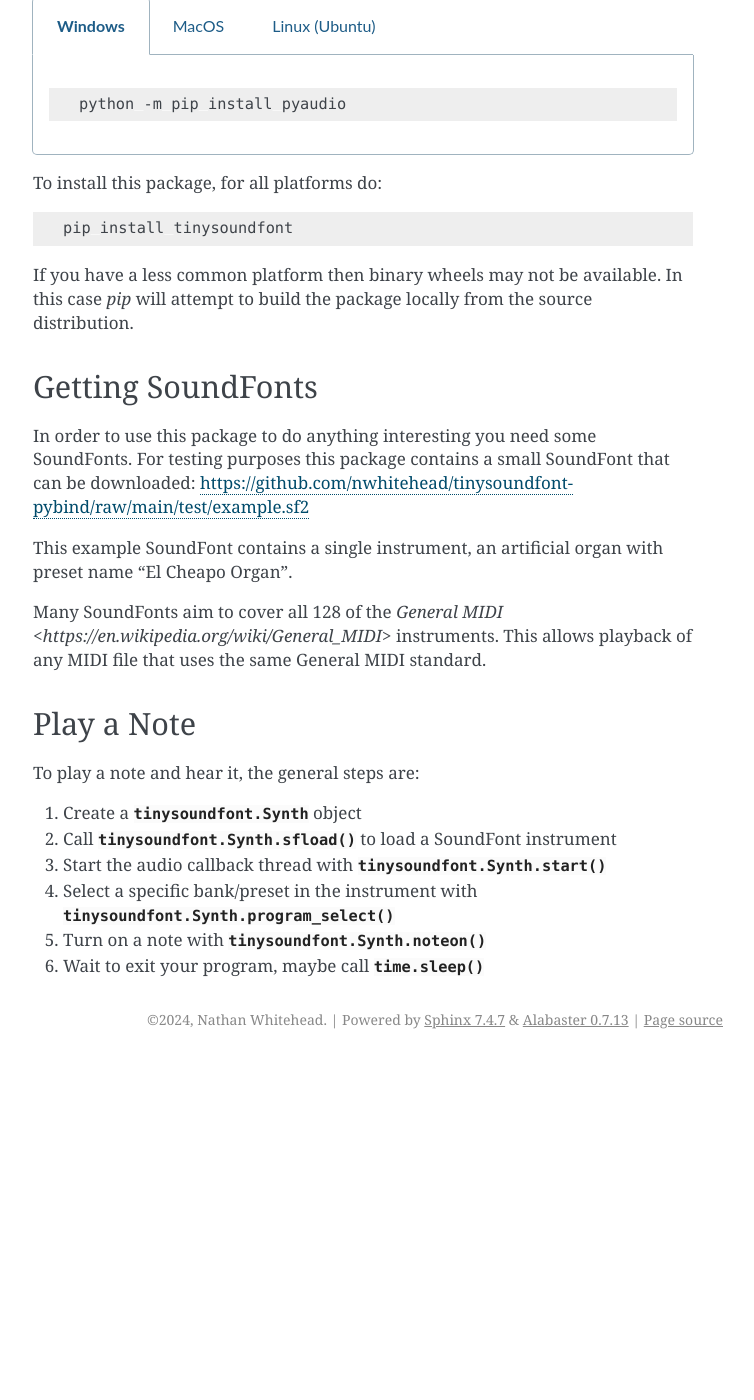
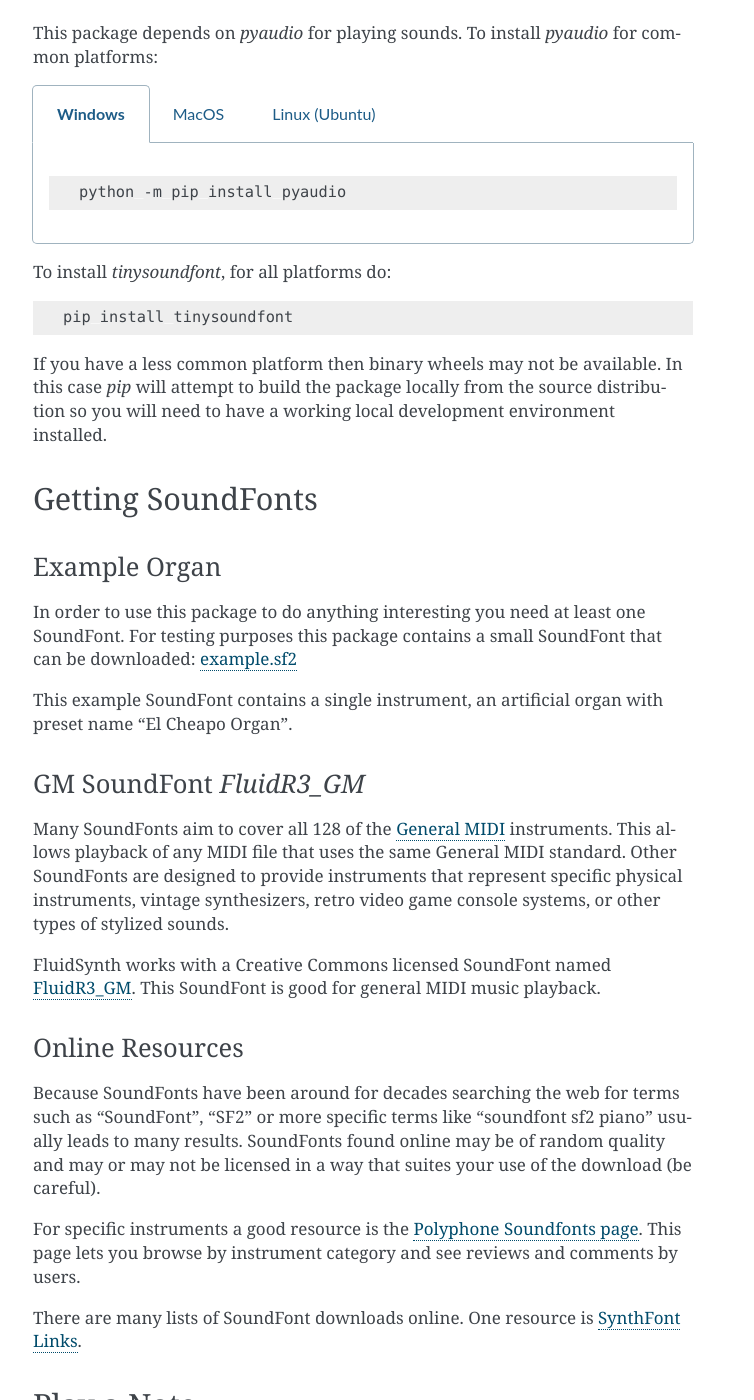
Before and after one commit to nwhitehead/tinysoundfont-pybind, a Sphinx documentation site: the page built from doc/source/guide.rst, in a window 1280 px wide and 1400 px high, scrolled down 828 px. Shown: the whole window, without its empty margins (387-1141 px from the left). Built offline with Sphinx 7.4.7, drawn with Linux system fonts in a browser that asks for light colours; before the commit the page ends 1887 px from its top, so only the background shows below that; some of the changed text lies outside the part shown.

Commit message:
Add more examples linked in guide.

```diff
--- a/doc/source/developer.rst
+++ b/doc/source/developer.rst
@@ -15,3 +15,4 @@
 2. To be exhaustive in duplicating the `FluidSynth` API
 3. To control general MIDI signal routing and input/output
 4. To provide guaranteed real-time responsiveness without glitches
+5. To be an editor or validator for SoundFonts
--- a/doc/source/guide.rst
+++ b/doc/source/guide.rst
@@ -12,9 +14,12 @@
 requested. This package also includes support for loading and playing MIDI data
 using a SoundFont instrument.
 
-You can use this package to play MIDI files with SoundFonts using Python.
-This package can also be used for procedural generation of music or other kinds
-of musical experiments.
+What you might want to use this package for:
+
+* Play MIDI files with SoundFonts in Python
+* Play MIDI files with modifications and customizations (mute tracks, change instruments, etc.)
+* Procedurally generate and play music or sounds
+* Play music and sounds in an interative way in your Python program
 
 Goals
 -----
@@ -54,7 +59,7 @@
          sudo apt install python3-pyaudio
 
 
-To install this package, for all platforms do:
+To install `tinysoundfont`, for all platforms do:
 
 .. code-block:: bash
 
@@ -62,32 +67,97 @@
 
 If you have a less common platform then binary wheels may not be available. In
 this case `pip` will attempt to build the package locally from the source
-distribution.
+distribution so you will need to have a working local development environment
+installed.
 
 Getting SoundFonts
 ------------------
 
-In order to use this package to do anything interesting you need some SoundFonts.
-For testing purposes this package contains a small SoundFont that can be downloaded:
-https://github.com/nwhitehead/tinysoundfont-pybind/raw/main/test/example.sf2
+Example Organ
+^^^^^^^^^^^^^
 
-This example SoundFont contains a single instrument, an artificial organ with preset
-name "El Cheapo Organ".
+In order to use this package to do anything interesting you need at least one
+SoundFont. For testing purposes this package contains a small SoundFont that can
+be downloaded: `example.sf2
+<https://github.com/nwhitehead/tinysoundfont-pybind/raw/main/test/example.sf2>`_
+
+This example SoundFont contains a single instrument, an artificial organ with
+preset name "El Cheapo Organ".
+
+GM SoundFont `FluidR3_GM`
+^^^^^^^^^^^^^^^^^^^^^^^^^
 
 Many SoundFonts aim to cover all 128 of the `General MIDI
-<https://en.wikipedia.org/wiki/General_MIDI>` instruments. This allows playback
-of any MIDI file that uses the same General MIDI standard.
+<https://en.wikipedia.org/wiki/General_MIDI>`_ instruments. This allows playback
+of any MIDI file that uses the same General MIDI standard. Other SoundFonts are
+designed to provide instruments that represent specific physical instruments,
+vintage synthesizers, retro video game console systems, or other types of
+stylized sounds.
 
+FluidSynth works with a Creative Commons licensed SoundFont named `FluidR3_GM
+<https://keymusician01.s3.amazonaws.com/FluidR3_GM.zip>`_. This SoundFont is
+good for general MIDI music playback.
 
+Online Resources
+^^^^^^^^^^^^^^^^
+
+Because SoundFonts have been around for decades searching the web for terms
+such as "SoundFont", "SF2" or more specific terms like "soundfont sf2 piano"
+usually leads to many results. SoundFonts found online may be of random quality
+and may or may not be licensed in a way that suites your use of the download
+(be careful).
+
+For specific instruments a good resource is the `Polyphone Soundfonts page
+<https://www.polyphone-soundfonts.com/download-soundfonts>`_. This page
+lets you browse by instrument category and see reviews and comments by
+users.
+
+There are many lists of SoundFont downloads online. One resource is
+`SynthFont Links <http://www.synthfont.com/links_to_soundfonts.html>`_.
 
 Play a Note
 -----------
 
 To play a note and hear it, the general steps are:
 
-1. Create a :class:`tinysoundfont.Synth` object
-2. Call :meth:`tinysoundfont.Synth.sfload` to load a SoundFont instrument
-3. Start the audio callback thread with :meth:`tinysoundfont.Synth.start`
-4. Select a specific bank/preset in the instrument with :meth:`tinysoundfont.Synth.program_select`
-5. Turn on a note with :meth:`tinysoundfont.Synth.noteon`
+1. Create a :class:`Synth` object
+2. Call :meth:`Synth.sfload` to load a SoundFont instrument
+3. Select a specific bank/preset in the instrument with :meth:`Synth.program_select`
+4. Turn on a note with :meth:`Synth.noteon`
+5. Start the audio callback thread with :meth:`Synth.start`
 6. Wait to exit your program, maybe call :func:`time.sleep`
+
+There is some flexibility in the order of steps. For example you could start the
+audio callback thread first and then select bank/preset and turn on the note.
+
+Here is a tiny example program to play a note:
+
+.. literalinclude:: ../../test/example_one_note.py
+
+Play a Chord
+------------
+
+One SoundFont instrument can play multiple notes at the same time in the same MIDI channel. To play
+a chord call :meth:`Synth.noteon` for multiple keys.
+
+Here is an example that plays a single chord.
+
+.. literalinclude:: ../../test/example_chord.py
+
+.. note::
+   This example uses :meth:`time.sleep` for scheduling :meth:`Synth.noteon`
+   and :meth:`Synth.noteoff` calls. This way of scheduling events blocks
+   the main thread and makes the program non-interactive. The timing
+   resolution of this method is also limited. Changes to the :class:`Synth`
+   object will only affect audio output at audio buffer boundaries.
+
+Change Instruments
+------------------
+
+One SoundFont can contain many instruments. This example shows playing notes from different
+instruments in the `FluidR3_GM` SoundFont.
+
+.. literalinclude:: ../../test/example_instruments.py
+
+Play a MIDI
+-----------
```
Also changed, not shown: other parts of doc/source/guide.rst (+2 -0 lines), 5 other files.
